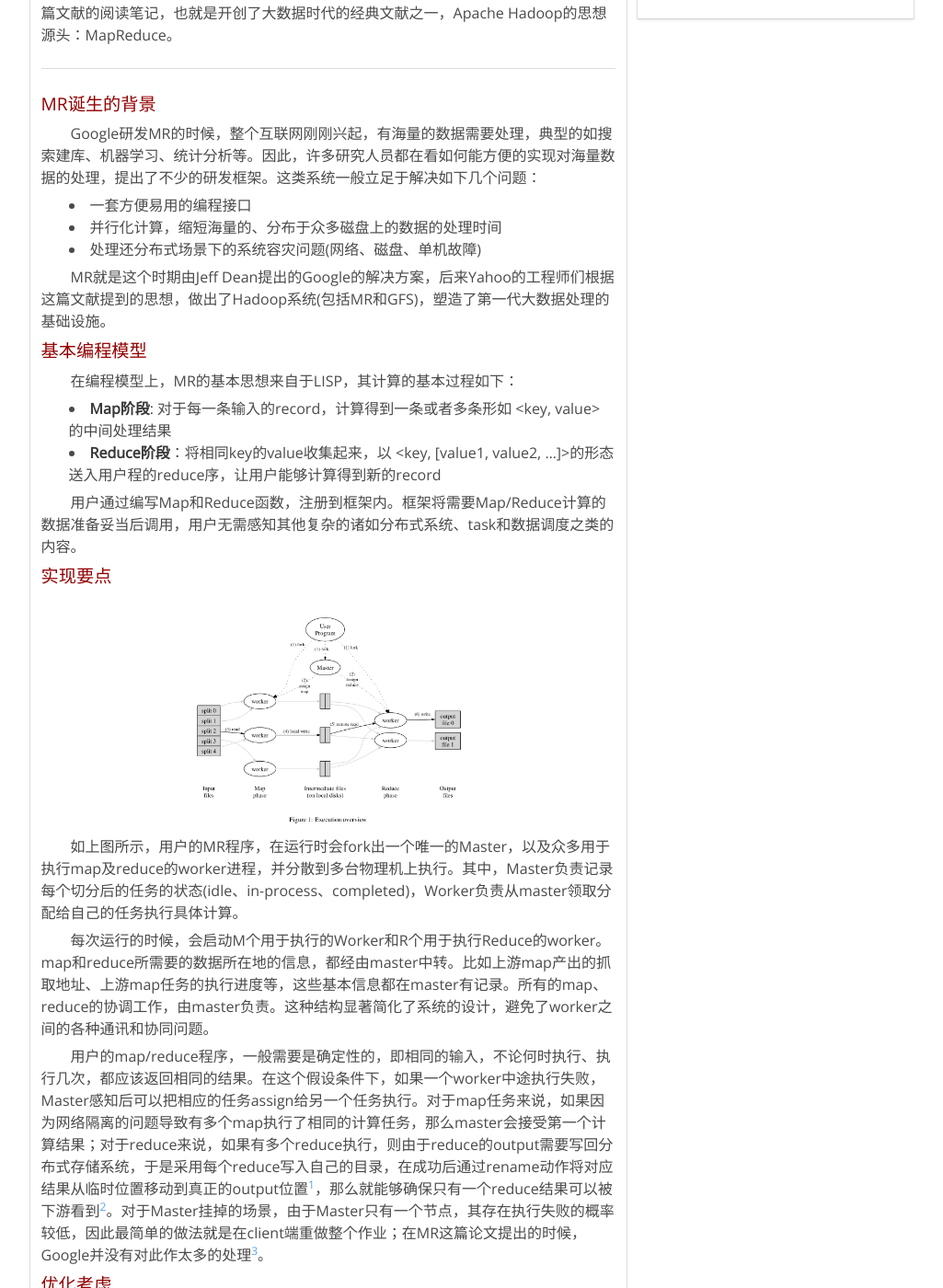
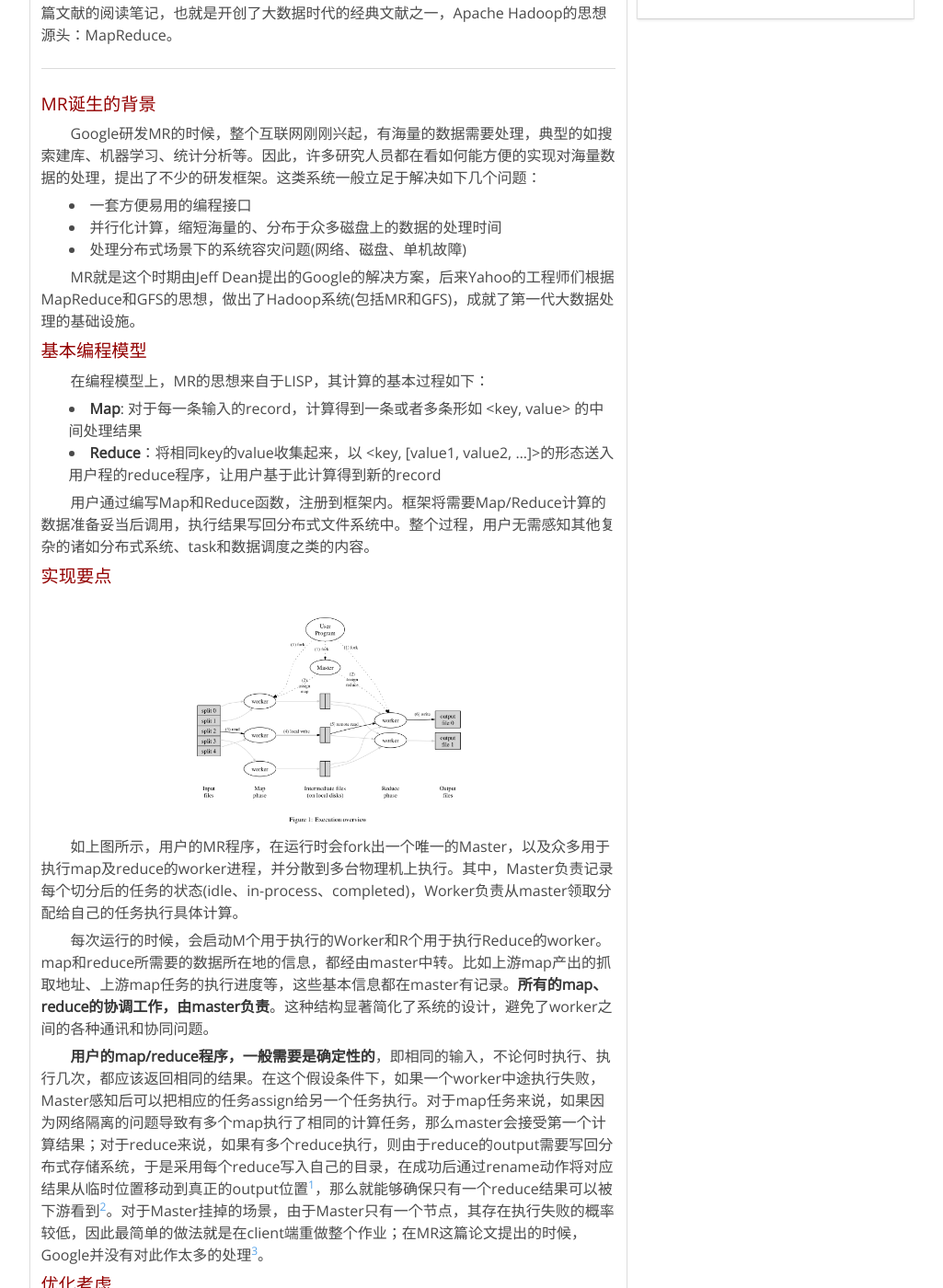
Before and after one commit to lvsizhe/lvsizhe.github.io, a Jekyll site: the page built from _posts/2020-03-08-mapreduce.md, in a window 1280 px wide and 1400 px high, scrolled down 795 px. Shown: the whole window at 92% size, without its empty margins (121-1146 px from the left). Built offline with Jekyll 4.4.1, drawn with Linux system fonts in a browser that asks for light colours; formulas are drawn with MathJax 3; some of the changed text lies outside the part shown.

Commit message:
fix typo & make small changes

```diff
--- a/_posts/2020-03-08-mapreduce.md
+++ b/_posts/2020-03-08-mapreduce.md
@@ -20,17 +20,17 @@ tags: distributed-system mooc mit6824
 Google研发MR的时候，整个互联网刚刚兴起，有海量的数据需要处理，典型的如搜索建库、机器学习、统计分析等。因此，许多研究人员都在看如何能方便的实现对海量数据的处理，提出了不少的研发框架。这类系统一般立足于解决如下几个问题：
 - 一套方便易用的编程接口
 - 并行化计算，缩短海量的、分布于众多磁盘上的数据的处理时间
-- 处理还分布式场景下的系统容灾问题(网络、磁盘、单机故障)
+- 处理分布式场景下的系统容灾问题(网络、磁盘、单机故障)
 
-MR就是这个时期由Jeff Dean提出的Google的解决方案，后来Yahoo的工程师们根据这篇文献提到的思想，做出了Hadoop系统(包括MR和GFS)，塑造了第一代大数据处理的基础设施。
+MR就是这个时期由Jeff Dean提出的Google的解决方案，后来Yahoo的工程师们根据MapReduce和GFS的思想，做出了Hadoop系统(包括MR和GFS)，成就了第一代大数据处理的基础设施。
 
 ### 基本编程模型
 
-在编程模型上，MR的基本思想来自于LISP，其计算的基本过程如下：
-- **Map阶段**: 对于每一条输入的record，计算得到一条或者多条形如 \<key, value\> 的中间处理结果
-- **Reduce阶段**：将相同key的value收集起来，以 \<key, \[value1, value2, ...\]\>的形态送入用户程的reduce序，让用户能够计算得到新的record
+在编程模型上，MR的思想来自于LISP，其计算的基本过程如下：
+- **Map**: 对于每一条输入的record，计算得到一条或者多条形如 \<key, value\> 的中间处理结果
+- **Reduce**：将相同key的value收集起来，以 \<key, \[value1, value2, ...\]\>的形态送入用户程的reduce程序，让用户基于此计算得到新的record
 
-用户通过编写Map和Reduce函数，注册到框架内。框架将需要Map/Reduce计算的数据准备妥当后调用，用户无需感知其他复杂的诸如分布式系统、task和数据调度之类的内容。
+用户通过编写Map和Reduce函数，注册到框架内。框架将需要Map/Reduce计算的数据准备妥当后调用，执行结果写回分布式文件系统中。整个过程，用户无需感知其他复杂的诸如分布式系统、task和数据调度之类的内容。
 
 ### 实现要点
 
@@ -38,9 +38,9 @@ MR就是这个时期由Jeff Dean提出的Google的解决方案，后来Yahoo的
 
 如上图所示，用户的MR程序，在运行时会fork出一个唯一的Master，以及众多用于执行map及reduce的worker进程，并分散到多台物理机上执行。其中，Master负责记录每个切分后的任务的状态(idle、in-process、completed)，Worker负责从master领取分配给自己的任务执行具体计算。
 
-每次运行的时候，会启动M个用于执行的Worker和R个用于执行Reduce的worker。map和reduce所需要的数据所在地的信息，都经由master中转。比如上游map产出的抓取地址、上游map任务的执行进度等，这些基本信息都在master有记录。所有的map、reduce的协调工作，由master负责。这种结构显著简化了系统的设计，避免了worker之间的各种通讯和协同问题。
+每次运行的时候，会启动M个用于执行的Worker和R个用于执行Reduce的worker。map和reduce所需要的数据所在地的信息，都经由master中转。比如上游map产出的抓取地址、上游map任务的执行进度等，这些基本信息都在master有记录。**所有的map、reduce的协调工作，由master负责**。这种结构显著简化了系统的设计，避免了worker之间的各种通讯和协同问题。
 
-用户的map/reduce程序，一般需要是确定性的，即相同的输入，不论何时执行、执行几次，都应该返回相同的结果。在这个假设条件下，如果一个worker中途执行失败，Master感知后可以把相应的任务assign给另一个任务执行。对于map任务来说，如果因为网络隔离的问题导致有多个map执行了相同的计算任务，那么master会接受第一个计算结果；对于reduce来说，如果有多个reduce执行，则由于reduce的output需要写回分布式存储系统，于是采用每个reduce写入自己的目录，在成功后通过rename动作将对应结果从临时位置移动到真正的output位置[^1]，那么就能够确保只有一个reduce结果可以被下游看到[^2]。对于Master挂掉的场景，由于Master只有一个节点，其存在执行失败的概率较低，因此最简单的做法就是在client端重做整个作业；在MR这篇论文提出的时候，Google并没有对此作太多的处理[^3]。
+**用户的map/reduce程序，一般需要是确定性的**，即相同的输入，不论何时执行、执行几次，都应该返回相同的结果。在这个假设条件下，如果一个worker中途执行失败，Master感知后可以把相应的任务assign给另一个任务执行。对于map任务来说，如果因为网络隔离的问题导致有多个map执行了相同的计算任务，那么master会接受第一个计算结果；对于reduce来说，如果有多个reduce执行，则由于reduce的output需要写回分布式存储系统，于是采用每个reduce写入自己的目录，在成功后通过rename动作将对应结果从临时位置移动到真正的output位置[^1]，那么就能够确保只有一个reduce结果可以被下游看到[^2]。对于Master挂掉的场景，由于Master只有一个节点，其存在执行失败的概率较低，因此最简单的做法就是在client端重做整个作业；在MR这篇论文提出的时候，Google并没有对此作太多的处理[^3]。
 
 
 ### 优化考虑
@@ -53,6 +53,8 @@ MR就是这个时期由Jeff Dean提出的Google的解决方案，后来Yahoo的
 * **顺序保证**: 在框架中，确保了每个分区内部，都是按照key的顺序进行处理的，这样就给全局排序这样的任务提供了实现的基础。
 * **Combiner**: 在许多场景下(比如WordCount)，可以在map端作一轮的合并，然后让reduce在map已经合并过的基础上进一步合并结果。因此，引入了Map端的Combiner的概念，以显著减少map-reduce之间需要走网络传输的数据量。
 * **信息披露**: 为方便用户，MR框架可以查看所有task的执行状态，并提供了Counter功能进行一些用户层面的统计计数。这样用户就能够从这些基础信息中，了解自己任务的执行情况，在外围做一些诸如监控、管理类的行为。
+
+从上面的优化手段可以看出，用于大数据处理的系统，其基本优化方向在于**减少磁盘或者网络的IO**，这与后来兴起的AI训练场景的优化方向有很大的不同，此为后话。
 
 ### 总结
 
```
